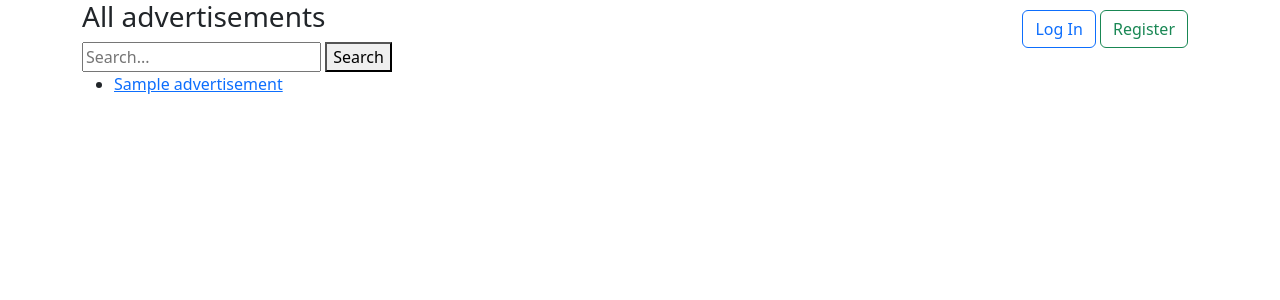
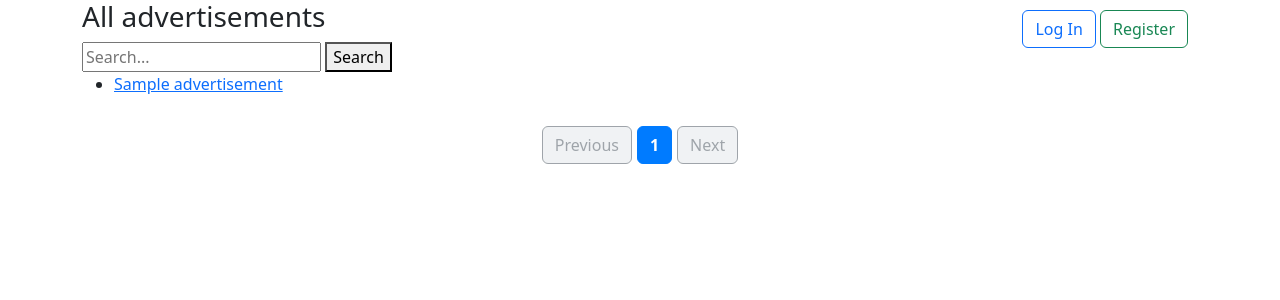
Before and after one commit to george2066/Python_Site_FinalProject_Rodionov, a Django app: page /advertisements in a window 1280 px wide. Shown: the top 300 px of the page. Run offline with Django 4.2, Linux system fonts and the light colour scheme; tables that the repository leaves empty hold one stand-in row (values such as "Sample post").

Commit message:
feat: pagination advertisement on main page

```diff
--- a/advertisements/views.py
+++ b/advertisements/views.py
@@ -6,9 +6,11 @@ import os
 from django.views.generic import ListView, CreateView, UpdateView, DetailView, DeleteView, TemplateView
 from django.contrib.auth.mixins import LoginRequiredMixin
 from django.urls import reverse_lazy, reverse
+from django.core.paginator import Paginator
 from django.db.models import Q
 
 from advertisements.models import Advertisement
+from diplom import settings
 
 TEMPLATE_DIR = 'advertisements'
 
@@ -91,24 +93,47 @@ class AdvertisementUpdateView(LoginRequiredMixin, UpdateView):
     def get_success_url(self):
         return reverse('advertisements')
 
+
 class HomePageView(TemplateView):
     template_name = os.path.join('advertisements', 'advertisement_list.html')
 
     def get_context_data(self, **kwargs):
         context = super().get_context_data(**kwargs)
+
+        # Получаем все объявления
         advertisements = Advertisement.objects.all()
-        context['advertisements'] = advertisements
+
+        # Настройка пагинации (10 объявлений на страницу)
+        paginator = Paginator(advertisements, settings.PAGE_ENTITY)
+        page_number = self.request.GET.get('page')
+        page_obj = paginator.get_page(page_number)
+
+        context['advertisements'] = page_obj
+        context['paginator'] = paginator
+        context['page_obj'] = page_obj
+
         return context
 
 
 class SearchResultsView(ListView):
     model = Advertisement
-    template_name = 'search_results.html'
     context_object_name = 'advertisements'
+    paginate_by = settings.PAGE_ENTITY  # 10 объявлений на страницу
 
-    def get_queryset(self):  # новый
+    def get_queryset(self):
         query = self.request.GET.get('q')
-        advertisements = Advertisement.objects.filter(
-            Q(title__icontains=query)
-        )
-        return advertisements
+        clear = self.request.GET.get('clear')
+
+        if clear == 'true':
+            return Advertisement.objects.all()
+
+        if query:
+            return Advertisement.objects.filter(
+                Q(title__icontains=query)
+            )
+        return Advertisement.objects.none()
+
+    def get_context_data(self, **kwargs):
+        context = super().get_context_data(**kwargs)
+        context['query'] = self.request.GET.get('q', '')
+        return context
--- a/diplom/settings.py
+++ b/diplom/settings.py
@@ -147,3 +147,7 @@ SESSION_ENGINE = 'django.contrib.sessions.backends.db'
 SESSION_COOKIE_NAME = 'clothing_rentals_session'
 SESSION_EXPIRE_AT_BROWSER_CLOSE = True
 SESSION_SAVE_EVERY_REQUEST = True
+
+
+# Pagination
+PAGE_ENTITY = 10
--- a/templates/advertisements/advertisement_list.html
+++ b/templates/advertisements/advertisement_list.html
@@ -5,15 +5,17 @@
 {% if advertisements %}
     <h3>All advertisements</h3>
 {% else %}
-<h3>Haven`t advertisement</h3>
+    <h3>Haven't advertisement</h3>
 {% endif %}
+
 <form action="{% url 'search_results' %}" method="get">
-    <input name="q" type="text" placeholder="Search...">
+    <input name="q" type="text" placeholder="Search..." value="{{ query|default:'' }}">
     <button type="submit">Search</button>
     {% if request.GET.q %}
-        <button type="submit" formnovalidate name="clear" value="true">Reset Search</button>
+        <input value="Reset search" type="button" onclick="location.href='{% url "advertisements" %}'">
     {% endif %}
 </form>
+
 {% if advertisements %}
     <ul>
         {% for advertisement in advertisements %}
@@ -24,5 +26,43 @@
             </li>
         {% endfor %}
     </ul>
+
+    <!-- Блок пагинации -->
+    <div class="pagination">
+        <!-- Кнопка "Previous" -->
+    {% if page_obj.has_previous %}
+        <a href="?page={{ page_obj.previous_page_number }}{% if query %}&q={{ query }}{% endif %}" class="btn">Previous</a>
+    {% else %}
+        <span class="btn disabled">Previous</span>
     {% endif %}
+
+    <!-- Номера страниц -->
+    {% for num in page_obj.paginator.page_range %}
+        <!-- Показываем только: текущую страницу, ±2 от неё -->
+        {% if num == page_obj.number %}
+            <span class="btn current">{{ num }}</span>
+        {% elif num > page_obj.number|add:'-3' and num < page_obj.number|add:'3' %}
+            <a href="?page={{ num }}{% if query %}&q={{ query }}{% endif %}" class="btn">{{ num }}</a>
+        {% endif %}
+    {% endfor %}
+
+    <!-- Эллипсис перед последней страницей (если пропущены страницы) -->
+    {% if page_obj.paginator.num_pages > page_obj.number|add:'3' %}
+        <span class="ellipsis">...</span>
+    {% endif %}
+
+    <!-- Последняя страница (только если она не показана выше) -->
+    {% if page_obj.number|add:'3' < page_obj.paginator.num_pages %}
+        <a href="?page={{ page_obj.paginator.num_pages }}{% if query %}&q={{ query }}{% endif %}" class="btn">{{ page_obj.paginator.num_pages }}</a>
+    {% endif %}
+
+    <!-- Кнопка "Next" -->
+    {% if page_obj.has_next %}
+        <a href="?page={{ page_obj.next_page_number }}{% if query %}&q={{ query }}{% endif %}" class="btn">Next</a>
+    {% else %}
+        <span class="btn disabled">Next</span>
+    {% endif %}
+    </div>
+{% endif %}
+
 {% endblock %}
--- a/templates/base.html
+++ b/templates/base.html
@@ -12,6 +12,37 @@
             padding: 10px 10px 10px 10px;
             top: 10px;
             right: 10px;
+        }
+
+        .pagination {
+            display: flex;
+            flex-wrap: wrap;
+            justify-content: center;
+            gap: 5px;
+            margin: 20px 0;
+            padding: 10px;
+        }
+
+        .btn:hover {
+            background-color: #e9ecef;
+        }
+
+        .btn.current {
+            background-color: #007bff;
+            color: white;
+            border-color: #007bff;
+            font-weight: bold;
+        }
+
+        .btn.disabled {
+            color: #6c757d;
+            pointer-events: none;
+            background-color: #e9ecef;
+        }
+
+        .ellipsis {
+            padding: 8px 12px;
+            color: #6c757d;
         }
     </style>
 </head>
```
Lines whose indentation alone changed are shown as unchanged.
